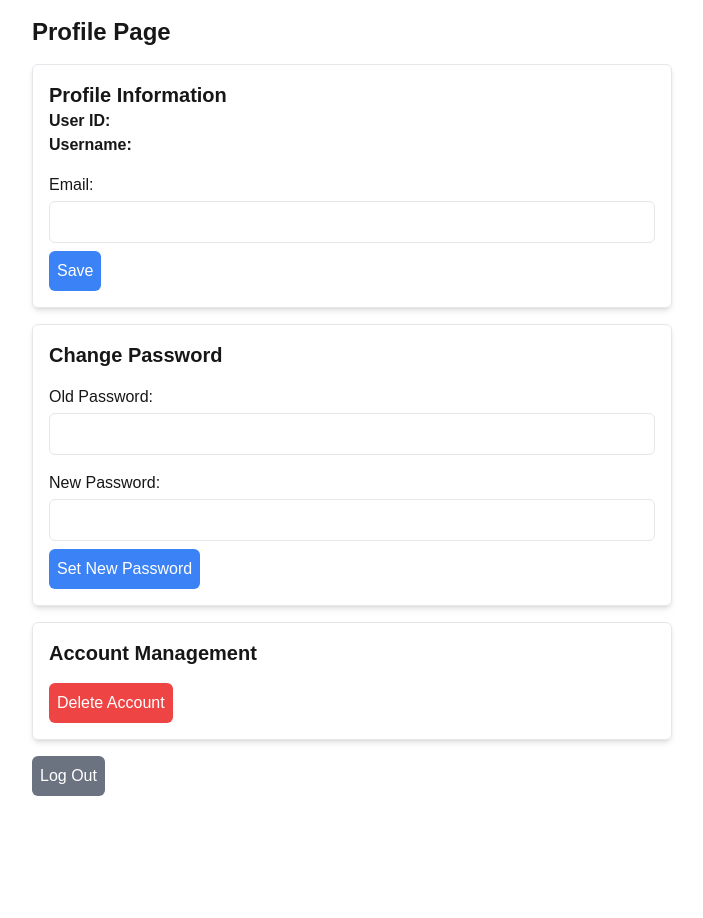
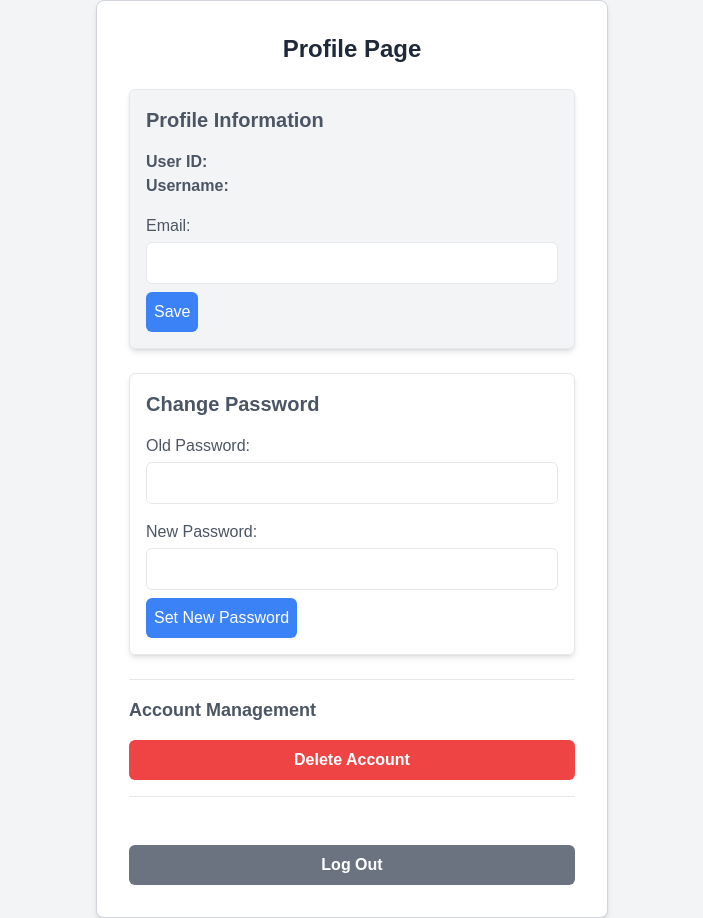
Before and after one commit to willake/nextjs-user-service-frontend, a Next.js app: page /profile in a window 1280 px wide. Shown: the whole page, without its empty margins (288-991 px from the left). Before the commit the page ends 812 px from the top, so only its background shows below. Built offline with nearby package versions, Linux system fonts and the light colour scheme.

Commit message:
update: adjust visual layout

```diff
--- a/src/app/page.tsx
+++ b/src/app/page.tsx
@@ -17,7 +17,9 @@ const Home: NextPage = () => {
     return (
         <div className="flex items-center justify-center min-h-screen bg-gray-100">
             <div className="bg-white p-8 rounded-lg shadow-md w-96 border border-gray-300">
-                <h2 className="text-2xl font-bold mb-6 text-center">Login</h2>
+                <h2 className="text-2xl font-bold mb-6 text-center text-gray-800">
+                    Login
+                </h2>
                 <LoginForm
                     onSubmit={handleLogin}
                     loading={loading}
--- a/src/app/profile/page.tsx
+++ b/src/app/profile/page.tsx
@@ -28,32 +28,44 @@ const ProfilePage = () => {
     }
 
     return (
-        <div className="max-w-2xl mx-auto p-4">
-            <h1 className="text-2xl font-bold mb-4">Profile Page</h1>
+        <div className="flex items-center justify-center min-h-screen bg-gray-100">
+            <div className="bg-white p-8 rounded-lg shadow-md w-full max-w-lg border border-gray-300">
+                <h1 className="text-2xl font-bold mb-6 text-center text-gray-800">
+                    Profile Page
+                </h1>
+
                 <ProfileSection />
+
+                <div className="mt-6">
                     <SetPasswordSection />
-            <div className="border p-4 rounded-md shadow-md mt-4">
-                <h2 className="text-xl font-bold">Account Management</h2>
+                </div>
+
+                <div className="border-t border-b mt-6 pt-4 mb-6 pb-4">
+                    <h2 className="text-lg font-semibold text-gray-600">
+                        Account Management
+                    </h2>
                     <button
-                    disabled={loading}
                         onClick={() => setIsModalOpen(true)}
-                    className="mt-4 bg-red-500 text-white rounded-md p-2"
+                        className="mt-4 w-full bg-red-500 text-white font-semibold rounded-md py-2 px-4 focus:outline-none focus:ring-2 focus:ring-red-400 focus:ring-opacity-50"
                     >
                         Delete Account
                     </button>
                 </div>
+
                 <button
                     onClick={handleLogout}
-                className="mt-4 bg-gray-500 text-white rounded-md p-2"
+                    className="mt-6 w-full bg-gray-500 text-white font-semibold rounded-md py-2 px-4 hover:bg-gray-600 focus:outline-none focus:ring-2 focus:ring-gray-400 focus:ring-opacity-50"
                 >
                     Log Out
                 </button>
+
                 <DeleteAccountModal
                     isOpen={isModalOpen}
                     onCancel={() => setIsModalOpen(false)}
                     onConfirm={handleDeleteUser}
                 />
             </div>
+        </div>
     )
 }
 
--- a/src/components/LoginForm.tsx
+++ b/src/components/LoginForm.tsx
@@ -27,7 +27,7 @@ const LoginForm: React.FC<LoginFormProps> = ({ onSubmit, error, loading }) => {
                 <input
                     type="text"
                     id="username"
-                    className="mt-1 block w-full p-2 border border-gray-300 rounded-md focus:ring focus:ring-blue-500"
+                    className="mt-1 block w-full p-2 border border-gray-300 rounded-md focus:ring focus:ring-blue-500 text-gray-800"
                     value={username}
                     onChange={(e) => setUsername(e.target.value)}
                     required
@@ -43,7 +43,7 @@ const LoginForm: React.FC<LoginFormProps> = ({ onSubmit, error, loading }) => {
                 <input
                     type="password"
                     id="password"
-                    className="mt-1 block w-full p-2 border border-gray-300 rounded-md focus:ring focus:ring-blue-500"
+                    className="mt-1 block w-full p-2 border border-gray-300 rounded-md focus:ring focus:ring-blue-500 text-gray-800"
                     value={password}
                     onChange={(e) => setPassword(e.target.value)}
                     required
--- a/src/components/ProfileSection.tsx
+++ b/src/components/ProfileSection.tsx
@@ -34,8 +34,8 @@ const ProfileSection = () => {
     }
 
     return (
-        <div className="border p-4 rounded-md shadow-md">
-            <h2 className="text-xl font-bold">Profile Information</h2>
+        <div className="border p-4 rounded-md shadow-md bg-gray-100 text-gray-600">
+            <h2 className="text-xl font-bold mb-4">Profile Information</h2>
             <p>
                 <strong>User ID:</strong> {userId}
             </p>
--- a/src/components/SetPasswordSection.tsx
+++ b/src/components/SetPasswordSection.tsx
@@ -21,7 +21,7 @@ const SetPasswordSection = () => {
     }
 
     return (
-        <div className="border p-4 rounded-md shadow-md mt-4">
+        <div className="border p-4 rounded-md shadow-md mt-4 text-gray-600">
             <h2 className="text-xl font-bold">Change Password</h2>
             <div className="mt-4">
                 <label className="block mb-1">Old Password:</label>
```
Lines whose indentation alone changed are shown as unchanged.
